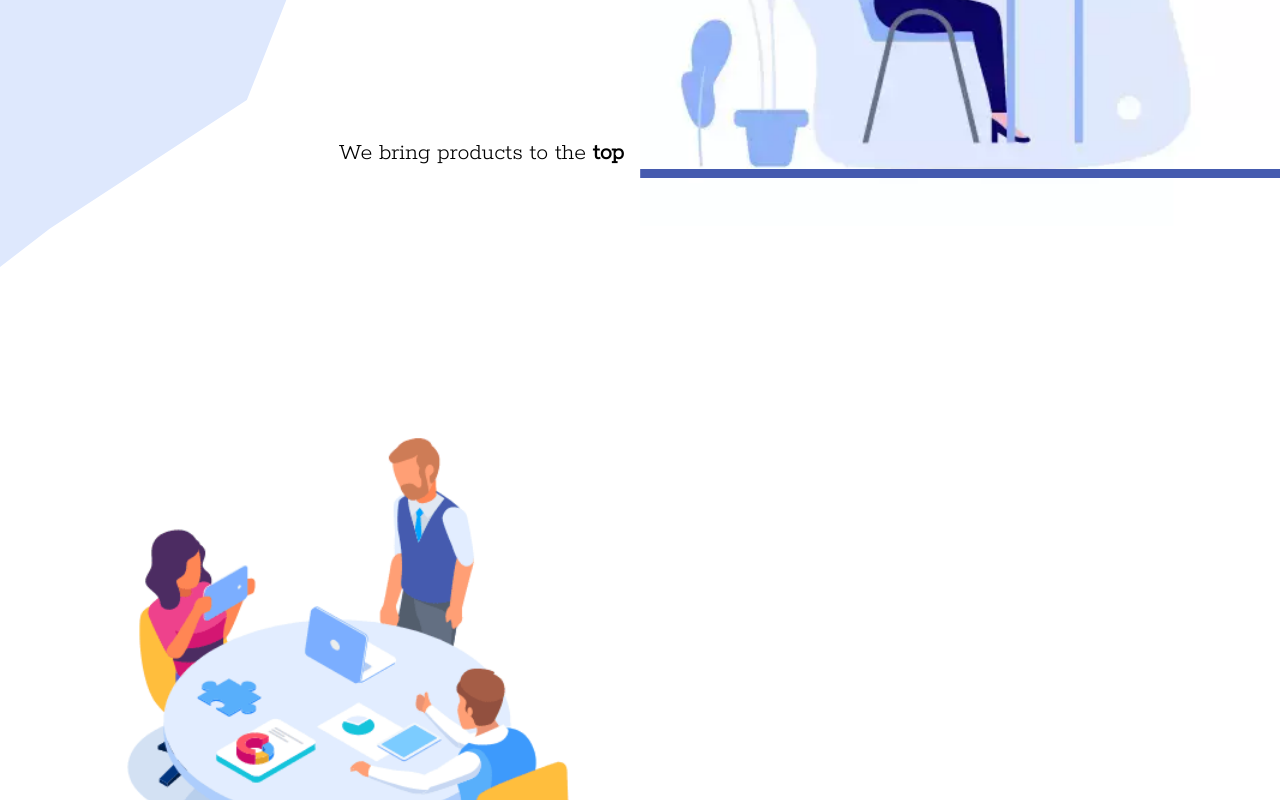
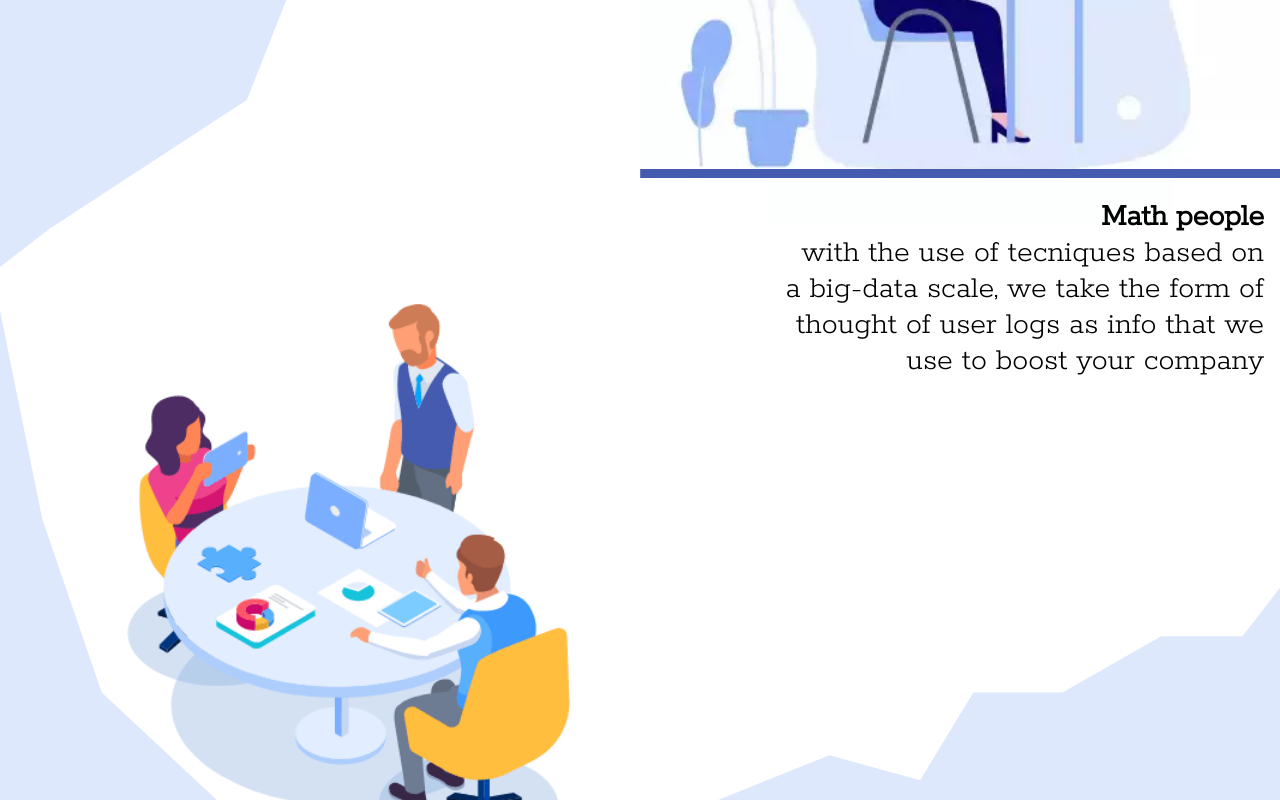
Before and after one commit to BrunoMPedraza/sonexa, a React (Create React App) app: page /contact in a window 1280 px wide. Shown: the part 720-1520 px from the top of the page. Built offline with nearby package versions, Linux system fonts and the light colour scheme.

Commit message:
Home finished
For the most part, its ugly thought

```diff
--- a/src/App.css
+++ b/src/App.css
@@ -67,6 +67,10 @@
     font-size:var(--fs-sm);
   }
 
+  .slogan{
+    margin-bottom:15%;
+  }
+
   @media only screen and (min-width: 550px){
     .home-One>*:nth-child(1){
       flex: 1 1 50%;
@@ -97,12 +101,19 @@
   flex: 1 1 40%;
   min-height: var(--ps-common);
 }
+
+.secondTxt{
+  margin-bottom:45%;
+}
+
 .businessPpl{
+  z-index:-6;
   width:100%;
   position:relative;
-  top:17%;
 }
-
-.longTxt{
-  font-size:var(--fs-sm)
+.bg-two{
+  bottom:0;
+  position:absolute;
+  width:100vw;
+  z-index:-5;
 }
--- a/src/components/Header/Header.js
+++ b/src/components/Header/Header.js
@@ -25,7 +25,7 @@ const Header = () => {
                         <FaBars className={clicked ? 'invisible relevantText transition' : 'faBar relevantText transition'} onClick={showNavBar}/>
                     </Link>
                 </div>
-                <img className={clicked ? 'bg-one-active' : 'bg-one'} src={require('../../images/FirstBG.svg').default} alt="Logo: Woman with cyan background in shield"/>
+                <img className={clicked ? 'bg-one-active' : 'bg-one'} src={require('../../images/FirstBG.svg').default} alt="Background colors"/>
 
                 <NavBar
                 clicked={clicked}
--- a/src/index.css
+++ b/src/index.css
@@ -21,7 +21,7 @@ body {
   /*Font Size */
   --fs-title:3rem;
   --fs-lg: 2.2rem;
-  --fs-sm: 1rem;
+  --fs-sm: .8rem;
   /* Person size */
   /* These illustrations are based on people, so it makes sense for me to respect a proportion between each other */
   --ps-common:60%;
@@ -32,6 +32,6 @@ body {
   :root {
     --fs-title:7rem;
     --fs-lg: 3rem;
-    --fs-sm: 1.5rem;
+    --fs-sm: 2rem;
   }
 }
--- a/src/pages/Contact.js
+++ b/src/pages/Contact.js
@@ -4,21 +4,24 @@ const Contact = () => {
     return (
         <main>
             <div className="home-One">
-                <div className="col phrase">We bring products to the <b>top</b></div>
+                <div className="col phrase slogan">We are Sonexa, we bring products to the <b>top</b></div>
                 <div className="col">
                     <img className='girlOnPc' src={require('../images/illustration/webp.webp').default} alt="Logo: Woman with cyan background in shield" />
                     <img className='separatorOne' src={require('../images/separator.svg').default} alt="separation line" />
                 </div>
             </div>
+
             <div className="home-Second">
                 <div className="col">
                     <img className='businessPpl' src={require('../images/illustration/meet.webp').default} alt="Illustration of three persons of different genders planning over some papework" />
-                    <img className='separatorOne' src={require('../images/separator.svg').default} alt="separation line" />
                 </div>
-                <div className="col phrase longTxt">with the use of tecniques based
+                <div className="col phrase secondTxt">
+                    <h2>Math people</h2>
+                    with the use of tecniques based
                     on a big-data scale, we take the
                     form of thought of user logs
                     as info that we use to boost your company</div>
+            <img className='bg-two' src={require('../images/rectangle2.svg').default} alt="Background colors"/>
             </div>
         </main>
     )
```
Also changed, not shown: src/images/rectangle2.svg (added).
